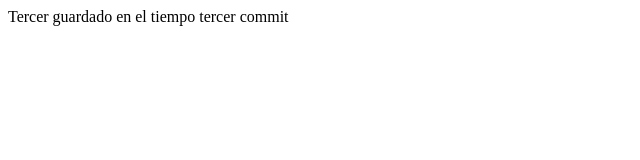
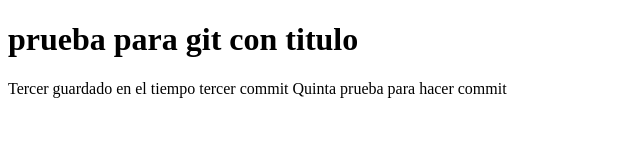
Before and after one commit to omar-uriel-devf/Primer-Repositorio, a plain HTML site: page index.html in a window 1280 px wide. Shown: the whole page, without its empty margins (0-640 px from the left). Drawn offline with Linux system fonts and the light colour scheme.

Commit message:
quinto commit

```diff
--- a/index.html
+++ b/index.html
@@ -5,6 +5,8 @@
     <title>hola git</title>
   </head>
   <body>
+    <h1>prueba para git con titulo</h1>
 Tercer guardado en el tiempo tercer commit
+Quinta prueba para hacer commit
   </body>
 </html>
```
